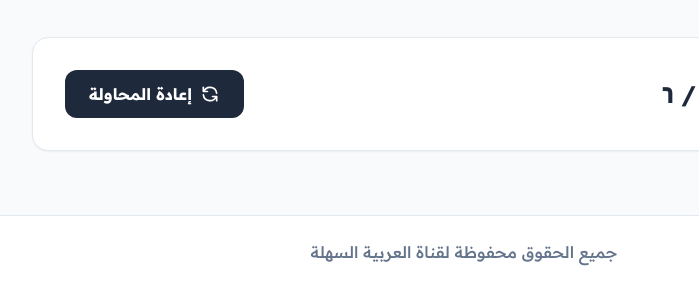
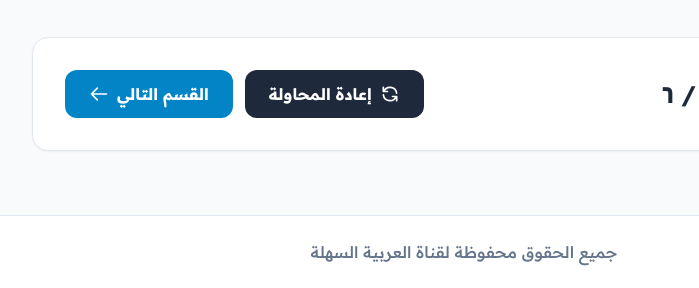
Before and after one commit to egysalahApp/enna, a plain HTML site: page index.html in a window 1280 px wide. Shown: the part 1655-1943 px from the top of the page, 176-875 px from the left. Drawn offline with nearby package versions, Linux system fonts and the light colour scheme.

Commit message:
Update index.html

```diff
--- a/index.html
+++ b/index.html
@@ -88,7 +88,7 @@
     </header>
 
     <!-- شريط التنقل (التبويبات) -->
-    <nav class="w-full bg-white shadow-sm mb-8">
+    <nav class="w-full bg-white shadow-sm mb-8" id="nav-tabs">
         <div class="max-w-4xl mx-auto px-4">
             <ul id="tabs-list" class="flex justify-start sm:justify-center gap-2 sm:gap-6 overflow-x-auto hide-scrollbar py-1">
                 <!-- تُضاف التبويبات برمجيًا -->
@@ -373,6 +373,7 @@
 
             quizData.forEach((sec, index) => {
                 const isFirst = index === 0;
+                const isLast = index === quizData.length - 1;
 
                 // التبويبات
                 const li = document.createElement('li');
@@ -437,16 +438,31 @@
 
                 sectionDiv.innerHTML += questionsHTML;
 
-                // التذييل وإعادة المحاولة
+                // زر الانتقال للقسم التالي
+                let nextButtonHTML = '';
+                if (!isLast) {
+                    const nextSecId = quizData[index + 1].id;
+                    nextButtonHTML = `
+                        <button onclick="goToNextSection('${nextSecId}')" class="bg-brand-600 text-white px-6 py-3 rounded-xl hover:bg-brand-700 transition-colors font-bold flex items-center gap-2">
+                            القسم التالي
+                            <svg class="w-5 h-5" fill="none" stroke="currentColor" viewBox="0 0 24 24"><path stroke-linecap="round" stroke-linejoin="round" stroke-width="2" d="M10 19l-7-7m0 0l7-7m-7 7h18"></path></svg>
+                        </button>
+                    `;
+                }
+
+                // التذييل وإعادة المحاولة وزر القسم التالي
                 sectionDiv.innerHTML += `
                     <div class="flex flex-col sm:flex-row items-center justify-between mt-10 p-6 sm:p-8 bg-white rounded-2xl shadow-sm border border-slate-200">
-                        <div class="text-2xl font-bold text-slate-800 mb-4 sm:mb-0">
+                        <div class="text-2xl font-bold text-slate-800 mb-6 sm:mb-0">
                             نتيجة القسم: <span id="score-${sec.id}" class="text-brand-600">٠</span> / ${toEasternNum(sec.questions.length)}
                         </div>
-                        <button onclick="retrySection('${sec.id}')" class="bg-slate-800 text-white px-6 py-3 rounded-xl hover:bg-slate-700 transition-colors font-bold flex items-center gap-2">
-                            <svg class="w-5 h-5" fill="none" stroke="currentColor" viewBox="0 0 24 24" xmlns="http://www.w3.org/2000/svg"><path stroke-linecap="round" stroke-linejoin="round" stroke-width="2" d="M4 4v5h.582m15.356 2A8.001 8.001 0 004.582 9m0 0H9m11 11v-5h-.581m0 0a8.003 8.003 0 01-15.357-2m15.357 2H15"></path></svg>
-                            إعادة المحاولة
-                        </button>
+                        <div class="flex flex-wrap items-center justify-center gap-3">
+                            <button onclick="retrySection('${sec.id}')" class="bg-slate-800 text-white px-6 py-3 rounded-xl hover:bg-slate-700 transition-colors font-bold flex items-center gap-2">
+                                <svg class="w-5 h-5" fill="none" stroke="currentColor" viewBox="0 0 24 24"><path stroke-linecap="round" stroke-linejoin="round" stroke-width="2" d="M4 4v5h.582m15.356 2A8.001 8.001 0 004.582 9m0 0H9m11 11v-5h-.581m0 0a8.003 8.003 0 01-15.357-2m15.357 2H15"></path></svg>
+                                إعادة المحاولة
+                            </button>
+                            ${nextButtonHTML}
+                        </div>
                     </div>
                 `;
 
@@ -468,6 +484,12 @@
             const activeBtn = document.getElementById(`btn-${targetId}`);
             activeBtn.classList.remove('border-transparent', 'text-slate-500');
             activeBtn.classList.add('border-brand-600', 'text-brand-700');
+        }
+
+        // دالة الانتقال للقسم التالي مع رفع الشاشة للأعلى
+        function goToNextSection(targetId) {
+            switchTab(targetId);
+            document.getElementById('nav-tabs').scrollIntoView({ behavior: 'smooth', block: 'start' });
         }
 
         function toggleHint(secId, qIndex) {
```
